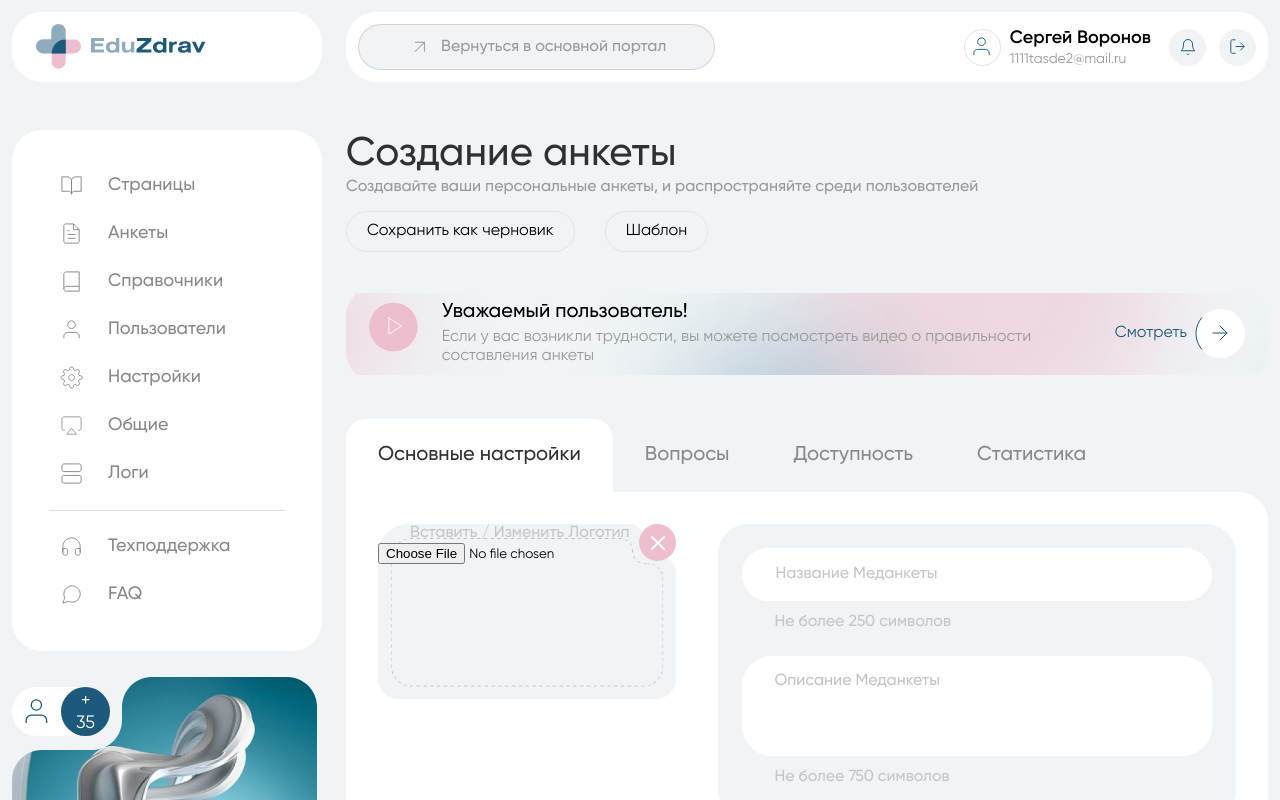
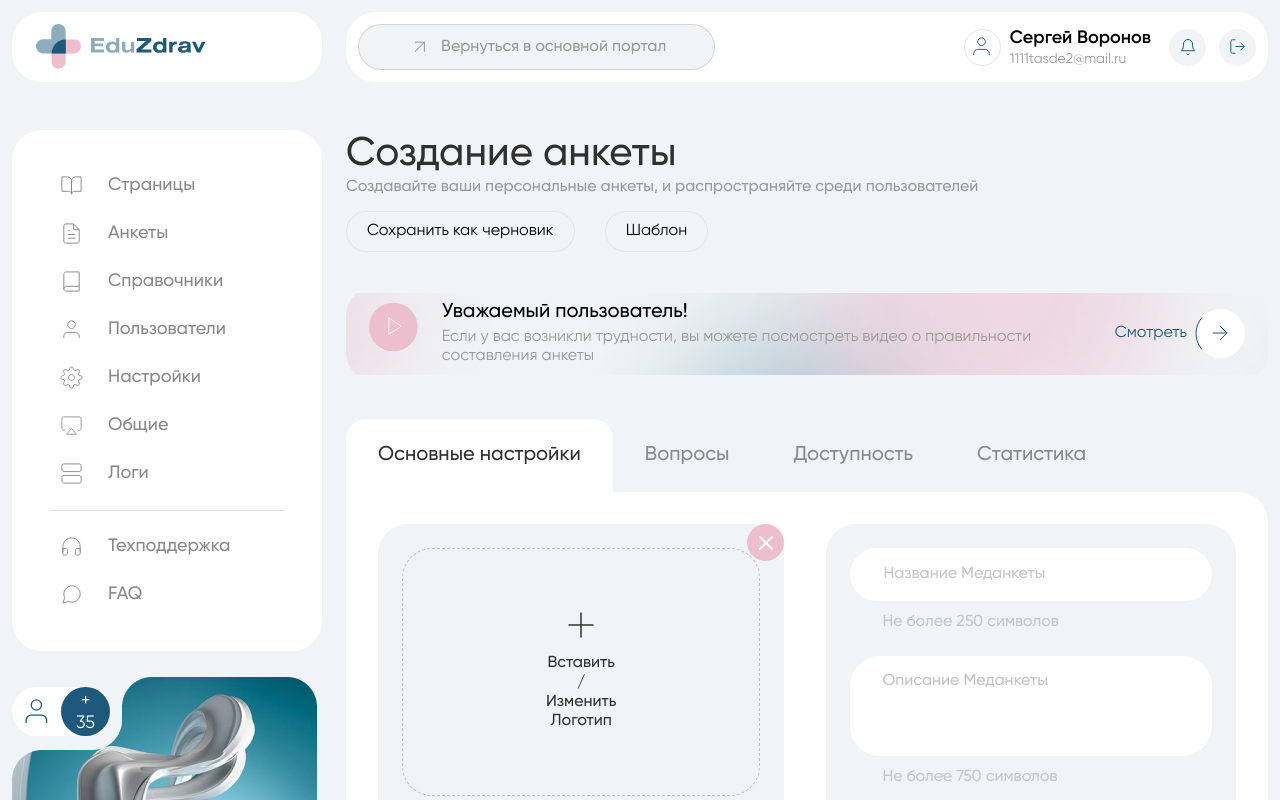
Before and after one commit to katie-soft/medanketa, a React (Create React App) app: page /create-questionary in a window 1280 px wide. Shown: the top 800 px of the page. Built offline with nearby package versions, Linux system fonts and the light colour scheme.

Commit message:
feat: add custom file imput

```diff
--- a/src/components/CustomFileInput/index.js
+++ b/src/components/CustomFileInput/index.js
@@ -1,5 +1,6 @@
 import React, { useState } from 'react';
 import './style.scss';
+
 const CustomFileInput = ({ label, onChange, placeholder, icon: IconComponent }) => {
   const [fileName, setFileName] = useState('');
 
--- a/src/pages/CreateQuestionary/MainSettings/MainSettings.jsx
+++ b/src/pages/CreateQuestionary/MainSettings/MainSettings.jsx
@@ -1,8 +1,8 @@
 import React from 'react';
 import { useState } from 'react';
 import { CardUI } from '../../../ui/CardUI';
-import FileInputUI from '../../../ui/FileInputUI/FileInputUI';
 import InputUI from '../../../ui/InputUI';
+import IconButtonUI from '../../../ui/IconButtonUI/IconButtonUI';
 
 import './styles.scss';
 
@@ -12,7 +12,26 @@ const MainSettings = () => {
 
   return (
     <div className="settings-cards-wrapper">
-      <FileInputUI />
+      <CardUI classN="curved-block">
+        <IconButtonUI type="close" />
+        <div className="curved-block-border">
+          <div className="tabs-cart-block">
+            <label htmlFor="file-upload" className="custom-logo-upload">
+              <svg width="26" height="26" viewBox="0 0 26 26" fill="none" xmlns="http://www.w3.org/2000/svg">
+                <path
+                  d="M12.248 25.5V13.75H0.498047V12.25H12.248V0.499999H13.748V12.25H25.498V13.75H13.748V25.5H12.248Z"
+                  fill="#303030"
+                />
+              </svg>
+              <p>
+                Вставить / Изменить <br />
+                Логотип
+              </p>
+            </label>
+            <input id="file-upload" type="file" style={{ display: 'none' }} />
+          </div>
+        </div>
+      </CardUI>
       <CardUI>
         <div className="card-wrapper-content">
           <InputUI
--- a/src/pages/CreateQuestionary/MainSettings/styles.scss
+++ b/src/pages/CreateQuestionary/MainSettings/styles.scss
@@ -10,6 +10,25 @@
 
   .card-ui-wrapper {
     max-width: unset;
+    position: relative;
+  }
+
+  .curved-block-border {
+    height: 100%;
+  }
+
+  .custom-logo-upload {
+    display: flex;
+    flex-direction: column;
+    justify-content: center;
+    align-items: center;
+    gap: 16px;
+    margin-left: 0;
+
+    p {
+      text-align: center;
+      margin-left: 0;
+    }
   }
 }
 
```
